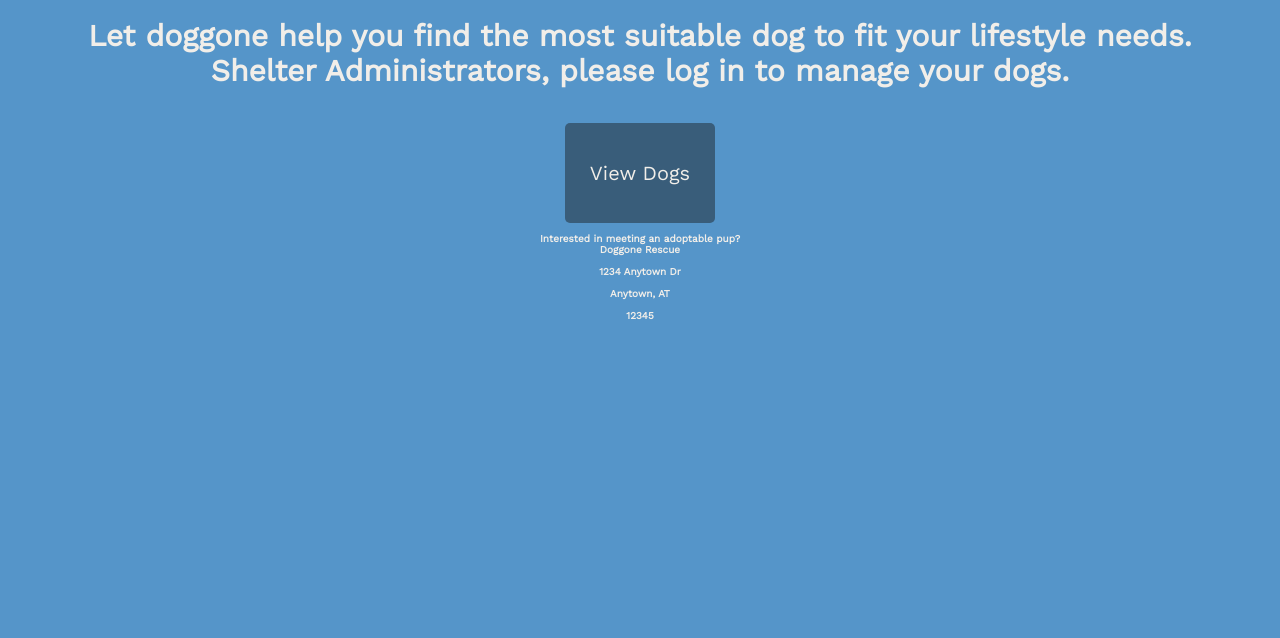
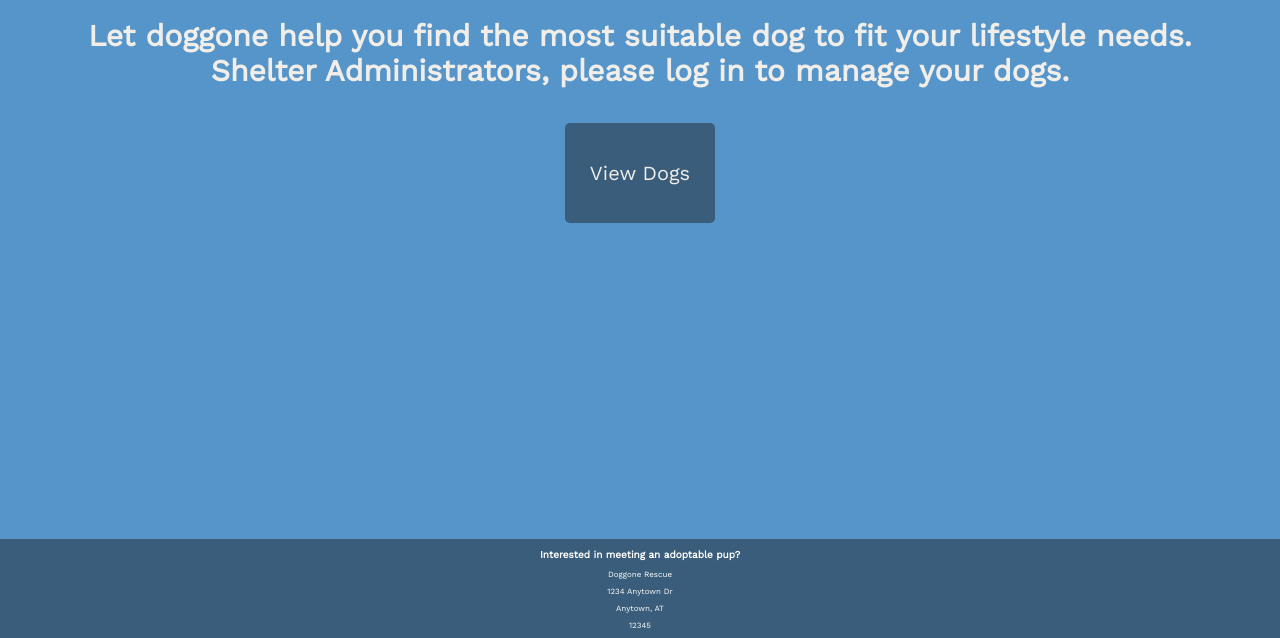
Before and after one commit to sesham18/DogApp, a website: page public/index.html in a window 1280 px wide. Shown: the part 162-800 px from the top of the page. Drawn offline with nearby package versions, Linux system fonts and the light colour scheme.

Commit message:
styling for footer

```diff
--- a/public/index.css
+++ b/public/index.css
@@ -382,10 +382,17 @@ img.center {
     border: none;
 }
 
-.dog-location h3{
+.footer h3{
     font-size: 10px;
 }
 
-.dog-location{
+.footer{
     font-size: 8px;
+    position: fixed;
+    left: 0;
+    bottom: 0;
+    width: 100%;
+    background-color: rgb(57, 93, 122);
+    color: white;
+    text-align: center;
 }
--- a/public/index.html
+++ b/public/index.html
@@ -99,11 +99,16 @@
         </section>
     </div>
     </main>
+    <div class = "footer" aria-live = "polite">
+        <h3>Interested in meeting an adoptable pup?</h3>
+        <p>Doggone Rescue</p>
+        <p>1234 Anytown Dr</p>
+        <p>Anytown, AT</p>
+        <p>12345</p>
+    </div>
 </body>
 
-<div class = "dog-location" aria-live = "polite">
-    <h3>Interested in meeting an adoptable pup?<br>Doggone Rescue</br><br>1234 Anytown Dr</br><br>Anytown, AT</br><br>12345</br></h3></h3>
-</div>
+
 
 <script src="index.js" type="module"></script>
 
```
